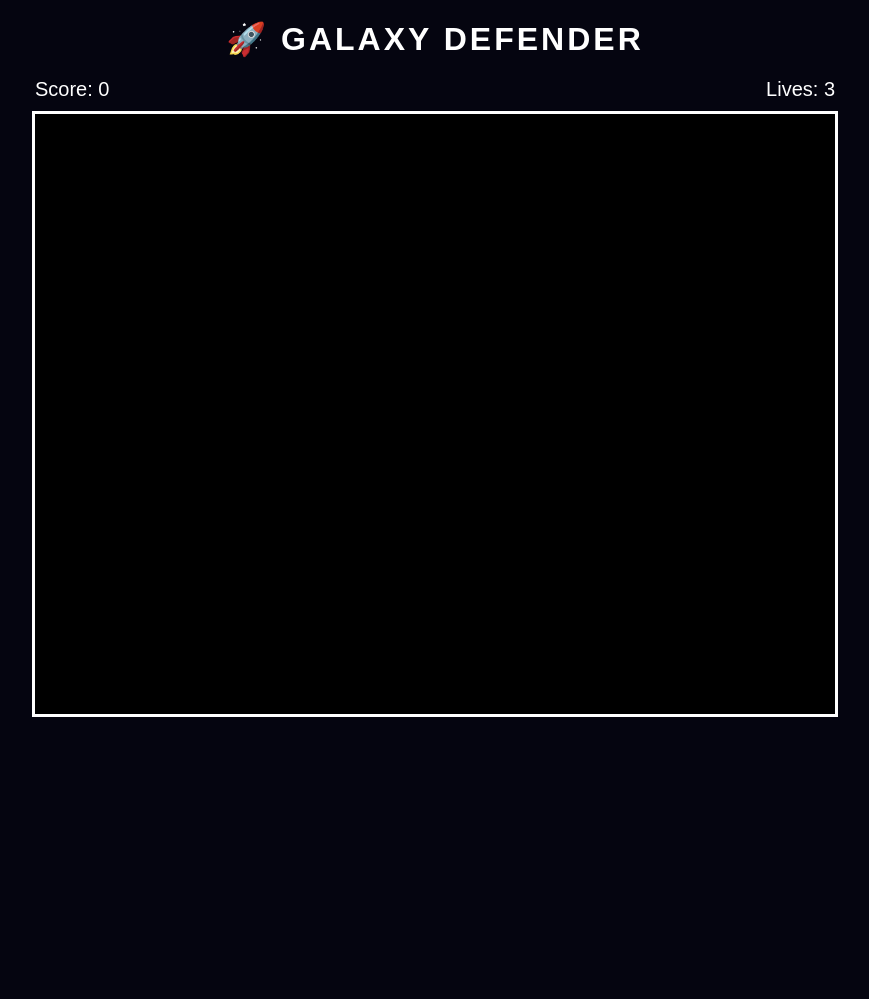
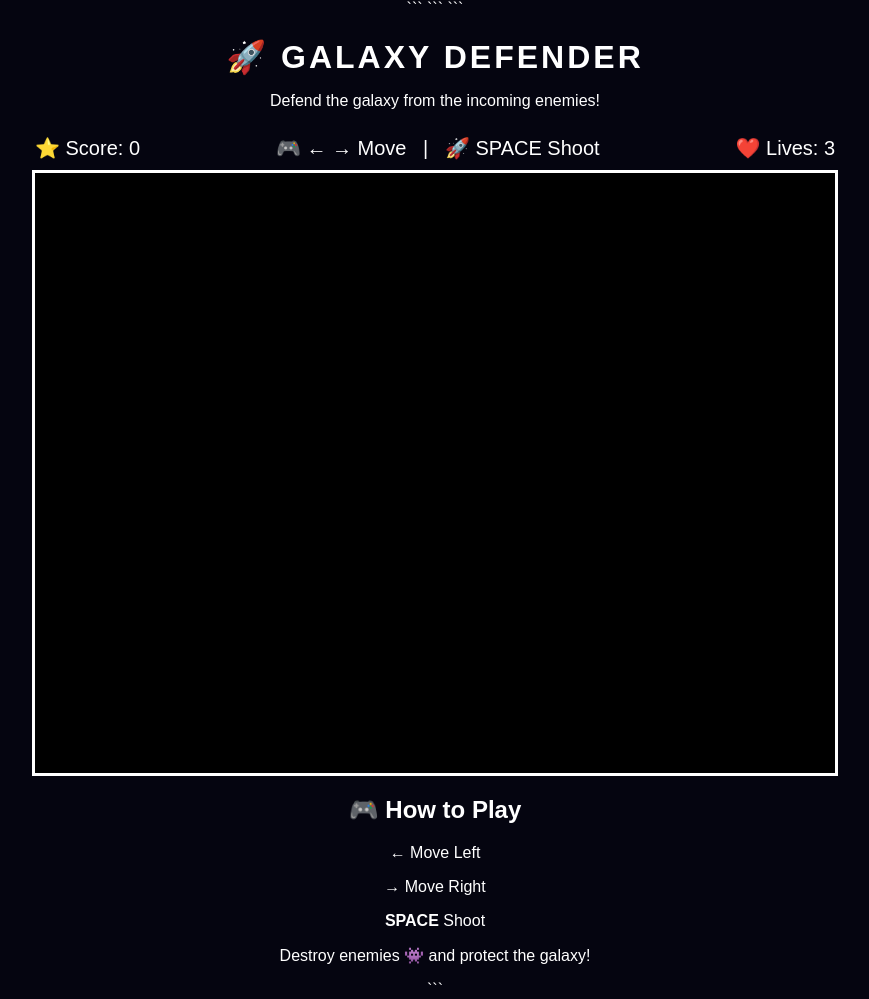
Before and after one commit to vvmote25-luffydev/Galaxy-defenders, a plain HTML site: page index.html in a window 1280 px wide. Shown: the whole page, without its empty margins (205-1074 px from the left). Before the commit the page ends 800 px from the top, so only its background shows below. Drawn offline with Linux system fonts and the light colour scheme.

Commit message:
Upgraded Galaxy Defender UI

````diff
--- a/index.html
+++ b/index.html
@@ -1,30 +1,122 @@
 <!DOCTYPE html>
+
 <html lang="en">
 <head>
     <meta charset="UTF-8">
     <meta name="viewport" content="width=device-width, initial-scale=1.0">
-    <title>Galaxy Defender</title>
-    <link rel="stylesheet" href="style.css">
+
+```
+<meta name="description" content="Galaxy Defender - A 2D space shooter game">
+
+<title>🚀 Galaxy Defender</title>
+
+<link rel="stylesheet" href="style.css">
+```
+
 </head>
 
 <body>
 
+```
+<!-- Game Header -->
+<header class="game-header">
+
     <h1>🚀 GALAXY DEFENDER</h1>
 
-    <div class="game-info">
-        <span>Score: <span id="score">0</span></span>
-        <span>Lives: <span id="lives">3</span></span>
+    <p class="subtitle">
+        Defend the galaxy from the incoming enemies!
+    </p>
+
+</header>
+
+
+<!-- Game Information -->
+<section class="game-info">
+
+    <div class="score-box">
+        ⭐ Score:
+        <span id="score">0</span>
     </div>
 
-    <canvas id="gameCanvas" width="800" height="600"></canvas>
-
-    <div id="gameOver">
-        <h2>GAME OVER 💥</h2>
-        <p>Your Score: <span id="finalScore">0</span></p>
-        <button onclick="restartGame()">PLAY AGAIN</button>
+    <div class="controls-box">
+        🎮 ← → Move &nbsp; | &nbsp; 🚀 SPACE Shoot
     </div>
 
-    <script src="game.js"></script>
+    <div class="lives-box">
+        ❤️ Lives:
+        <span id="lives">3</span>
+    </div>
+
+</section>
+
+
+<!-- Game Area -->
+<main class="game-container">
+
+    <canvas
+        id="gameCanvas"
+        width="800"
+        height="600"
+    ></canvas>
+
+</main>
+
+
+<!-- Game Over Screen -->
+<div id="gameOver" class="game-over">
+
+    <div class="game-over-content">
+
+        <h2>💥 GAME OVER 💥</h2>
+
+        <p>
+            The galaxy needs you!
+        </p>
+
+        <p class="final-score">
+            ⭐ Final Score:
+            <span id="finalScore">0</span>
+        </p>
+
+        <button onclick="restartGame()">
+            🚀 PLAY AGAIN
+        </button>
+
+    </div>
+
+</div>
+
+
+<!-- Instructions -->
+<section class="instructions">
+
+    <h2>🎮 How to Play</h2>
+
+    <p>
+        <strong>←</strong>
+        Move Left
+    </p>
+
+    <p>
+        <strong>→</strong>
+        Move Right
+    </p>
+
+    <p>
+        <strong>SPACE</strong>
+        Shoot
+    </p>
+
+    <p>
+        Destroy enemies 👾 and protect the galaxy!
+    </p>
+
+</section>
+
+
+<!-- JavaScript -->
+<script src="game.js"></script>
+```
 
 </body>
 </html>
````
